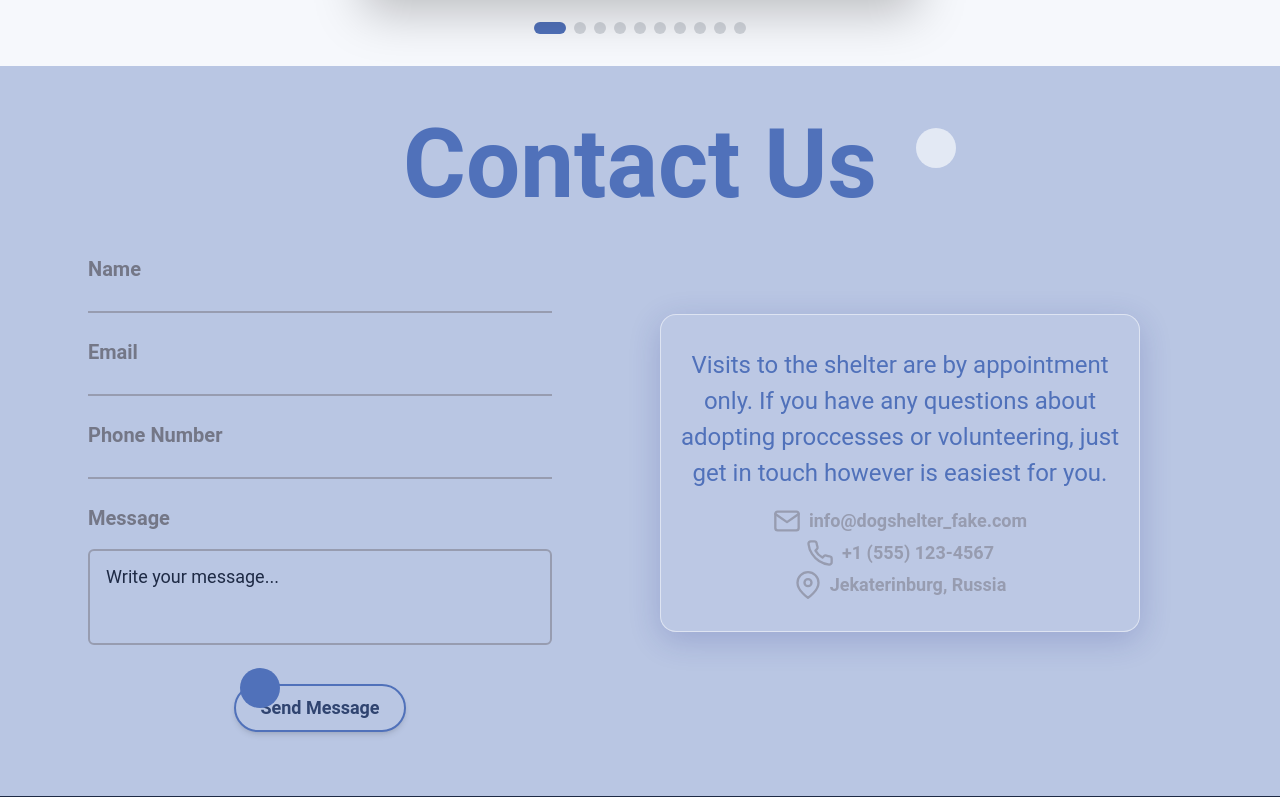
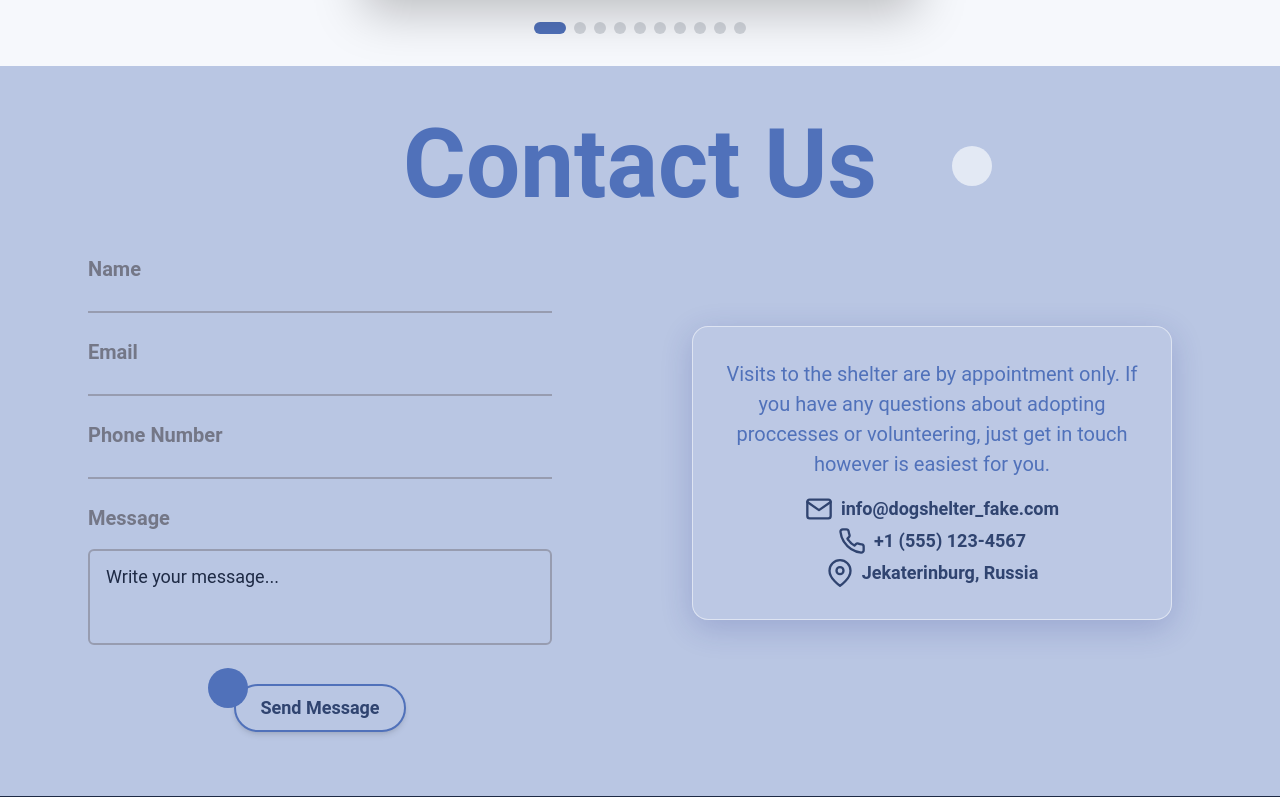
Before and after one commit to bavayra/dog-shelter, a React (Vite) app: page / in a window 1280 px wide. Shown: the part 5983-6780 px from the top of the page. Built offline with nearby package versions, Linux system fonts and the light colour scheme; a web font is replaced by a local one.

Commit message:
style(contactSection-820): increased font size for the heading. Decreased font size for the text block. Changed the font color of the contactInfo elements to darker. Corrected pl for the address container. Corrected gaps. Positioned the decor circles correctly with translate

```diff
--- a/src/components/ContactInfo.tsx
+++ b/src/components/ContactInfo.tsx
@@ -14,7 +14,7 @@ const ContactInfo = ({ className = '' }: ContactInfoProps) => {
       className={`not-italic ${className}`}
       aria-label="Contact information"
     >
-      <div className="3xl:space-y-3 flex flex-col items-center space-y-1 text-neutral-500 md:text-lg">
+      <div className="3xl:space-y-3 tablet-lg:text-primary-700 flex flex-col items-center space-y-1 text-neutral-500 md:text-lg">
         <p className="flex items-center gap-2">
           <EmailIcon
             className="xs:h-5 xs:w-5 tablet-lg:w-7 tablet-lg:h-7 h-3 w-3"
--- a/src/features/ContactSection.tsx
+++ b/src/features/ContactSection.tsx
@@ -120,10 +120,10 @@ const ContactSection = () => {
           right="0"
           zIndex={10}
           opacity={70}
-          className="xs:-translate-x-[130%] 4xl:mt-6 tablet-lg:mr-15 xs:translate-y-1/4 4xl:mr-16 tablet-sm:-translate-x-[240%] translate-x-[200%] sm:mr-6 md:-translate-x-[355%] lg:mt-0 lg:-translate-x-[440%] xl:mt-5 xl:-translate-x-[600%] [@media(min-height:1152px)]:mr-32"
+          className="xs:-translate-x-[130%] 4xl:mt-6 tablet-lg:-translate-x-[20%] tablet-lg:translate-y-[70%] xs:translate-y-1/4 4xl:mr-16 tablet-sm:-translate-x-[240%] translate-x-[200%] sm:mr-6 md:-translate-x-[355%] lg:mt-0 lg:-translate-x-[440%] xl:mt-5 xl:-translate-x-[600%] [@media(min-height:1152px)]:mr-32"
         />
       </div>
-      <h2 className="typography-h2 xs:text-5xl 4xl:text-9xl relative z-11 mb-4 text-center md:text-7xl xl:text-8xl">
+      <h2 className="typography-h2 xs:text-5xl 4xl:text-9xl tablet-lg:text-8xl relative z-11 mb-4 text-center md:text-7xl xl:text-8xl">
         Contact Us
       </h2>
       <div className="5xl:gap-40 5xl:w-400 tablet-lg:grid tablet-lg:grid-cols-2 tablet-lg:gap-4 relative flex justify-center md:m-6 md:mx-auto lg:w-240 xl:w-300 xl:gap-10">
@@ -213,7 +213,7 @@ const ContactSection = () => {
                 top="0"
                 left="0"
                 zIndex={12}
-                className="xs:translate-x-[200%] 5xl:ml-26 tablet-sm:translate-x-[280%] tablet-lg:-mt-2 translate-x-[150%] translate-y-[20%] sm:ml-5 md:translate-x-[200%] lg:ml-12 xl:ml-18"
+                className="xs:translate-x-[200%] 5xl:ml-26 tablet-sm:translate-x-[280%] tablet-lg:translate-x-[120%] tablet-lg:-mt-2 translate-x-[150%] translate-y-[20%] sm:ml-5 md:translate-x-[200%] lg:ml-12 xl:ml-18"
               />
             </div>
 
@@ -249,13 +249,13 @@ const ContactSection = () => {
             )}
           </form>
         </div>
-        <div className="glass-card 3xl:w-150 tablet-lg:flex tablet-lg:flex-col tablet-lg:gap-4 tablet-lg:self-center mb-10 hidden rounded-2xl py-8 xl:w-120">
-          <p className="typography-large tablet-lg:text-2xl 3xl:text-3xl px-4 text-center text-xl md:block md:font-normal">
+        <div className="glass-card 3xl:w-150 tablet-lg:flex tablet-lg:w-80 tablet-lg:flex-col tablet-lg:gap-4 tablet-lg:self-center tablet-lg:ml-8 mb-10 hidden rounded-2xl py-8 xl:w-120">
+          <p className="typography-large tablet-lg:text-xl 3xl:text-3xl px-4 text-center text-xl md:block md:font-normal">
             Visits to the shelter are by appointment only. If you have any
             questions about adopting proccesses or volunteering, just get in
             touch however is easiest for you.
           </p>
-          <ContactInfo className="md:text-primary-700 md:flex md:items-center md:justify-center md:font-bold" />
+          <ContactInfo className="md:text-primary-700 tablet-lg:text-primary-700 md:flex md:items-center md:justify-center md:font-bold" />
         </div>
       </div>
     </section>
```
